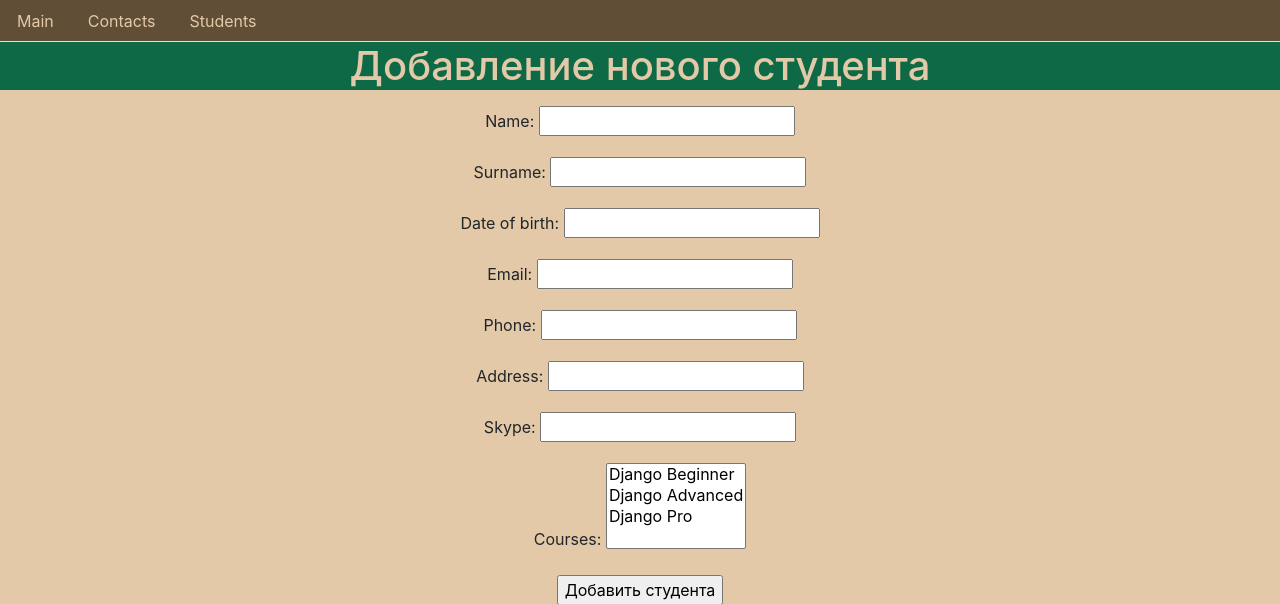
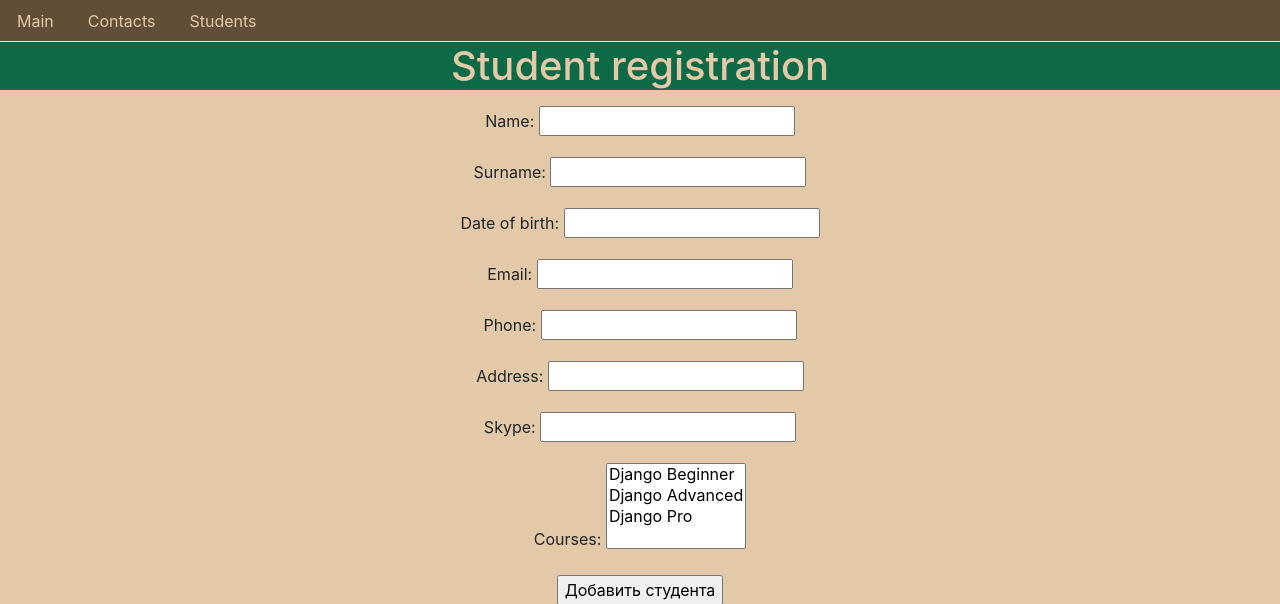
Before and after one commit to kds3000/mysite_education, a Django app: page /students/add/ in a window 1280 px wide. Shown: the top 604 px of the page. Run offline with Django 3.2, Linux system fonts and the light colour scheme; data comes from the database, SQL or seed files in the repository; both versions use the stored data as it was after the commit; some libraries are stand-ins or nearby versions.

Commit message:
Added generic views, also added SuccessMessageMixin and get_absolute_url() in Lesson Model

```diff
--- a/courses/models.py
+++ b/courses/models.py
@@ -1,5 +1,6 @@
 from django.db import models
 from coaches.models import Coach
+from django.urls import reverse_lazy
 
 class Course(models.Model):
     name = models.CharField(max_length=50, unique=True)
@@ -18,5 +19,10 @@ class Lesson(models.Model):
     course = models.ForeignKey(Course, models.CASCADE)
     order = models.PositiveIntegerField()
 
+    def get_absolute_url(self):
+        course_id = self.course_id
+        course = Course.objects.get(id=course_id)
+        return reverse_lazy('courses:detail', kwargs={'course_name':course.name,})
+
     def __str__(self):
         return self.subject
--- a/courses/urls.py
+++ b/courses/urls.py
@@ -7,7 +7,6 @@ urlpatterns = [
     path('add/', views.course_add, name='course_add'),
     path('edit/<course_name>/', views.course_edit, name='course_edit'),
     path('remove/<course_name>/', views.course_remove, name='course_remove'),
-    path('<course_name>/students/', views.list_view_for_course, name='list_view_for_course'),
-    path('<course_name>/add_lesson/', views.add_lesson, name='add_lesson'),
+    path('<course_name>/add_lesson/', views.LessonCreateView.as_view(), name='add_lesson'),
     path('<course_name>/', views.detail, name='detail'),
 ]
--- a/students/urls.py
+++ b/students/urls.py
@@ -4,9 +4,9 @@ from . import views
 app_name = 'students'
 
 urlpatterns = [
-    path('add/', views.student_add, name='student_add'),
-    path('edit/<int:student_id>/', views.student_edit, name='student_edit'),
-    path('remove/<int:student_id>/', views.student_remove, name='student_remove'),
-    path('', views.list_view, name='list_view'),
-    path('<int:student_id>/', views.detail, name='detail')
+    path('add/', views.StudentCreateView.as_view(), name='student_add'),
+    path('edit/<pk>/', views.StudentUpdateView.as_view(), name='student_edit'),
+    path('remove/<pk>/', views.StudentDeleteView.as_view(), name='student_remove'),
+    path('', views.StudentListView.as_view(), name='list_view'),
+    path('<pk>/', views.StudentDetailView.as_view(), name='detail')
 ]
--- a/students/views.py
+++ b/students/views.py
@@ -2,9 +2,83 @@ from django.shortcuts import render, redirect
 from .models import Student
 from .forms import StudentModelForm
 from django.contrib import messages
+from django.views.generic import ListView, DetailView, CreateView, UpdateView, DeleteView
+from django.urls import reverse, reverse_lazy
+from . import urls
+
+class StudentListView(ListView):
+    model = Student
+    template_name = 'students/list.html'
+    context_object_name = 'students'
+
+    def get_queryset(self):
+        course_name = self.request.GET.get('course_name')
+        if course_name:
+            students = Student.objects.filter(courses__name=course_name)
+        else:
+            students = Student.objects.all()
+        return students
+
+class StudentDetailView(DetailView):
+    model = Student
+    template_name = 'students/detail.html'
+
+class StudentCreateView(CreateView):
+    model = Student
+    form_class = StudentModelForm
+    template_name = 'students/add.html'
+    success_url = reverse_lazy('index')
+
+    def get_context_data(self):
+        context = super().get_context_data()
+        context['title'] = 'Student registration'
+        print(context)
+        return context
+
+    def form_valid(self, form):
+        response = super().form_valid(form)
+        msg = 'Student %s %s has been successfully added' % (self.object.name, self.object.surname)
+        messages.success(self.request, msg)
+        return response
+
+
+class StudentUpdateView(UpdateView):
+    model = Student
+    form_class = StudentModelForm
+    template_name = 'students/edit.html'
+
+    def get_success_url(self):
+        student_pk = self.kwargs['pk']
+        return reverse_lazy('students:student_edit', kwargs={'pk':student_pk})
+
+    def get_context_data(self):
+        context = super().get_context_data()
+        context['title'] = 'Student info update'
+        return context
+
+    def form_valid(self, form):
+        response = super().form_valid(form)
+        messages.success(self.request, 'The changes have been saved')
+        return response
+
+class StudentDeleteView(DeleteView):
+    model = Student
+    template_name = 'students/remove.html'
+    success_url = reverse_lazy('students:list_view')
+    extra_context = {'title':'Student info suppression'}
+
+    def delete(self, request, *args, **kwargs):
+        response = super().delete(self, request, *args, **kwargs)
+        msg = 'Student %s %s has been deleted' % (self.object.name, self.object.surname)
+        messages.success(request, msg)
+        return response
 
 def list_view(request):
-    students = Student.objects.all()
+    course_name = request.GET.get('course_name')
+    if course_name:
+        students = Student.objects.filter(courses__name=course_name)
+    else:
+        students = Student.objects.all()
     context = {
         'students':students
     }
--- a/templates/base.html
+++ b/templates/base.html
@@ -19,11 +19,7 @@
       </li>
       <li class="nav-item">
         <a class="nav-link {% block active_students %}{% endblock %}"
-        {% if course.name %}
-          href="{% url 'courses:list_view_for_course' course.name %}">Students</a>
-        {% else %}
-          href="{% url 'students:list_view' %}">Students</a>
-        {% endif %}
+          href="{% url 'students:list_view' %}?course_name={{ course.name }}">Students</a>
       </li>
     </ul>
 {% if messages %}
--- a/templates/courses/add_lesson.html
+++ b/templates/courses/add_lesson.html
@@ -6,7 +6,7 @@
 {% block content %}
 
 
-{% include "include/main_title_include.html" with block_title='Создание нового занятия' %}
+{% include "include/main_title_include.html" with block_title=title %}
 
 
   <form method='post'>
--- a/templates/students/add.html
+++ b/templates/students/add.html
@@ -6,7 +6,7 @@
 {% block content %}
 
 
-{% include "include/main_title_include.html" with block_title='Добавление нового студента' %}
+{% include "include/main_title_include.html" with block_title=title %}
 
 
   <form method='post'>
--- a/templates/students/edit.html
+++ b/templates/students/edit.html
@@ -6,7 +6,7 @@
 {% block content %}
 
 
-{% include "include/main_title_include.html" with block_title='Редактирование данных существующего студента' %}
+{% include "include/main_title_include.html" with block_title=title %}
 
 
   <form method='post'>
--- a/templates/students/remove.html
+++ b/templates/students/remove.html
@@ -6,7 +6,7 @@
 {% block content %}
 
 
-{% include "include/main_title_include.html" with block_title='Удаление студента' %}
+{% include "include/main_title_include.html" with block_title=title %}
 
   Студент {{ student }} будет удален!
   <form method='post'>
```
Also changed, not shown: courses/views.py (+20 -7 lines), db.sqlite3.
